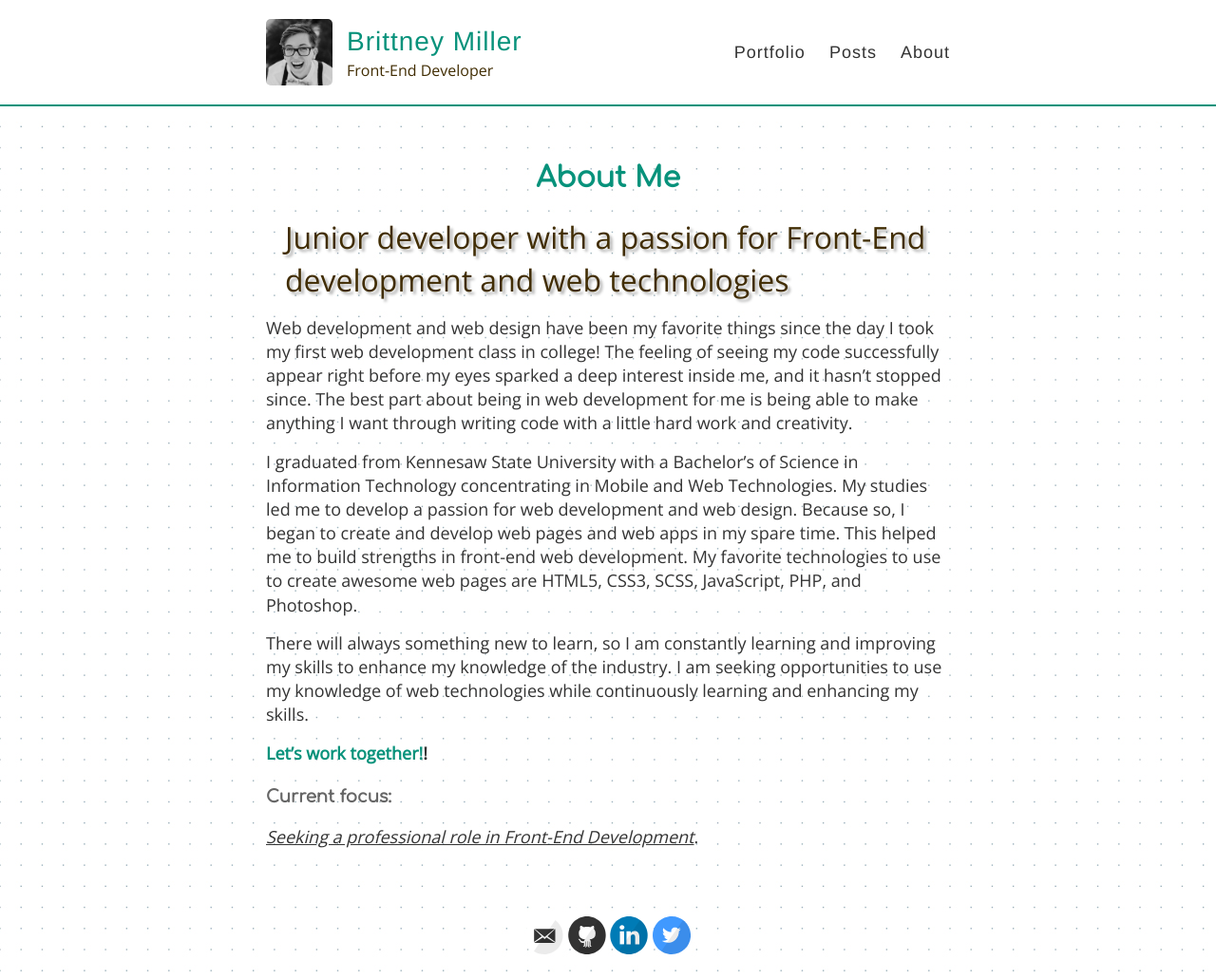
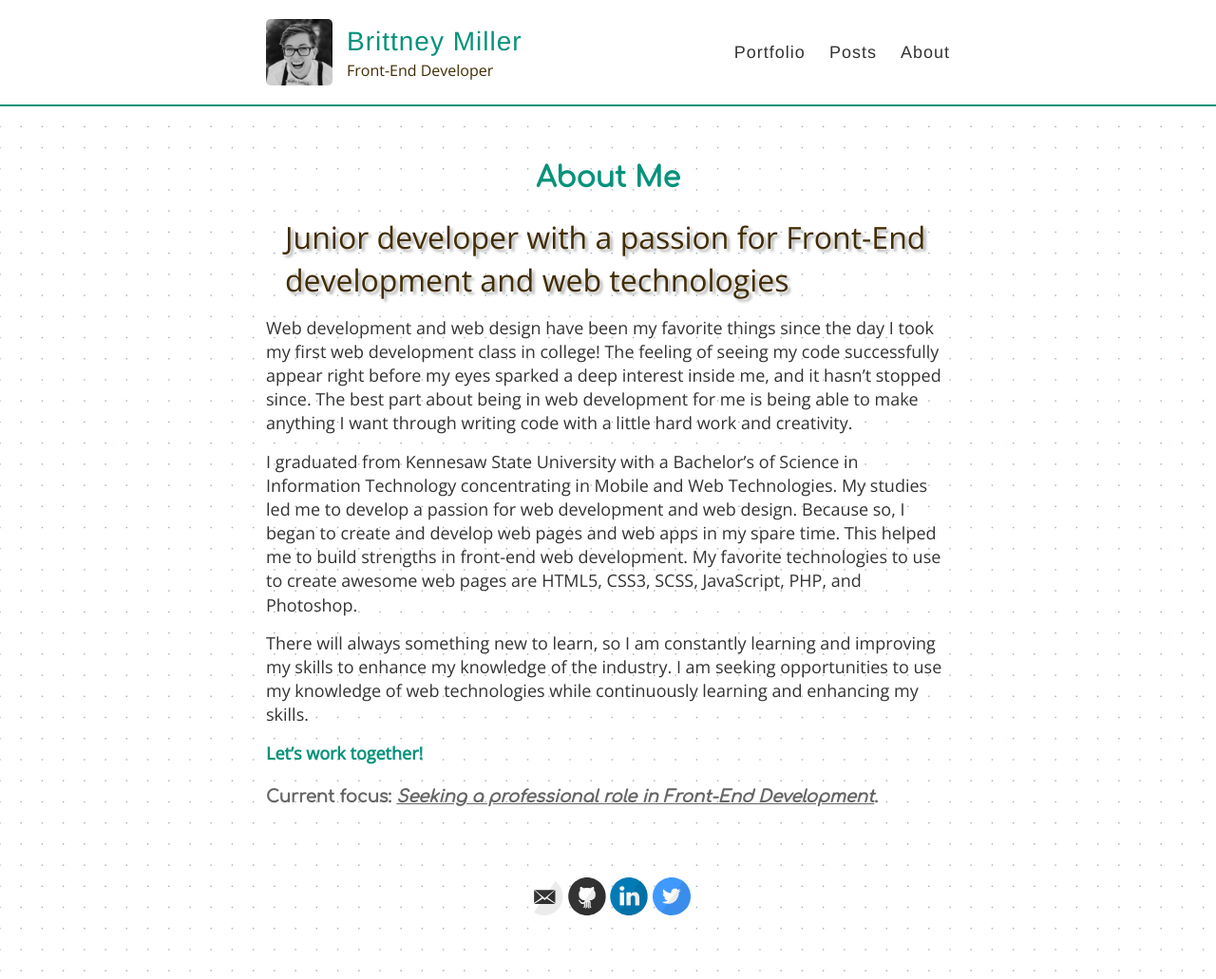
Before and after one commit to brittney092289/brittney092289.github.io, a Jekyll site: the page built from about.md, in a window 1280 px wide. Shown: the whole page at 95% size. Built offline with Jekyll 4.4.1, drawn with Linux system fonts in a browser that asks for light colours.

```diff
--- a/about.md
+++ b/about.md
@@ -14,6 +14,6 @@ I graduated from Kennesaw State University with a Bachelor’s of Science in Inf
 
 There will always something new to learn, so I am constantly learning and improving my skills to enhance my knowledge of the industry. I am seeking opportunities to use my knowledge of web technologies while continuously learning and enhancing my skills.
 
-<strong>[Let's work together!](https://www.brittneymiller.com/#contact)!</strong>
+<strong>[Let's work together!](https://www.brittneymiller.com/#contact)</strong>
 
-<h4>Current focus:</h4> <span><u><em>Seeking a professional role in Front-End Development</em></u>.</span>
+<h4>Current focus: <span><u><em>Seeking a professional role in Front-End Development</em></u>.</span></h4>
```
